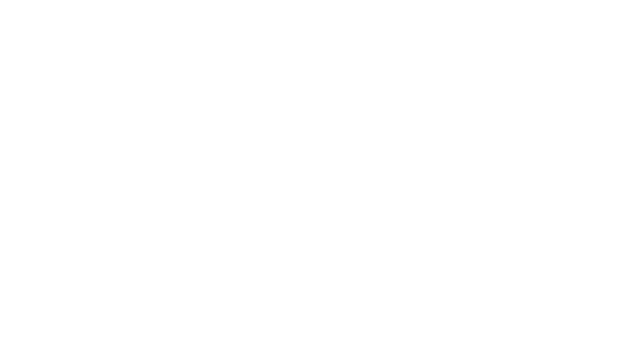
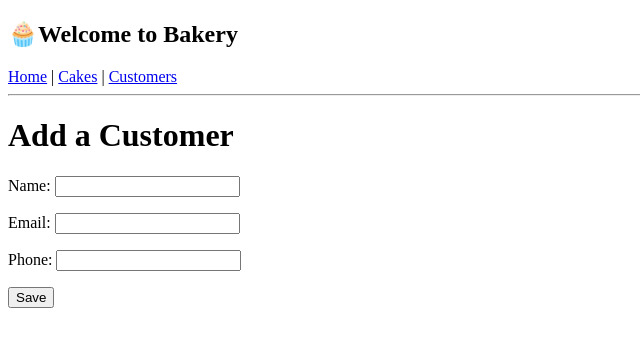
Before and after one commit to priya-aswani-7/bakery, a Django app: page /customers/create in a window 1280 px wide. Before the commit the part shown is empty. Shown: the top 347 px of the page, without its empty margins (0-640 px from the left). Run offline with Django 5.2, Linux system fonts and the light colour scheme.

Commit message:
Create customer form view

```diff
--- a/main_app/templates/customers/customer_form.html
+++ b/main_app/templates/customers/customer_form.html
@@ -0,0 +1,15 @@
+{% extends '../base.html' %}
+{% block content %}
+<h1>
+    {% if customer %}
+    Edit Customer
+    {% else %}
+    Add a Customer
+    {% endif %}
+</h1>
+<form action="" method="POST">
+    {% csrf_token %}
+    {{form.as_p}}
+    <button type="submit">Save</button>
+</form>
+{% endblock %}
--- a/main_app/templates/customers/customer_list.html
+++ b/main_app/templates/customers/customer_list.html
@@ -4,7 +4,7 @@
 <ul>
 {% for customer in customers %}
 <li>
-    <a href="{% url 'customer_detail' customer.pk %}">{{customer.name}} - {{customer.email}} - {{customer.phone}}</a>
+    <a href="{% url 'customer_detail' customer.pk %}">{{customer.name}}, {{customer.email}} ({{customer.phone}})</a>
 </li>
 {% endfor %}
 </ul>
```
